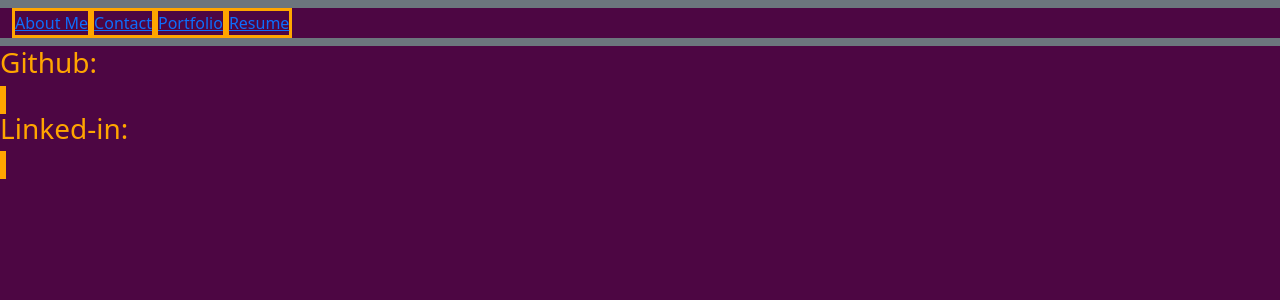
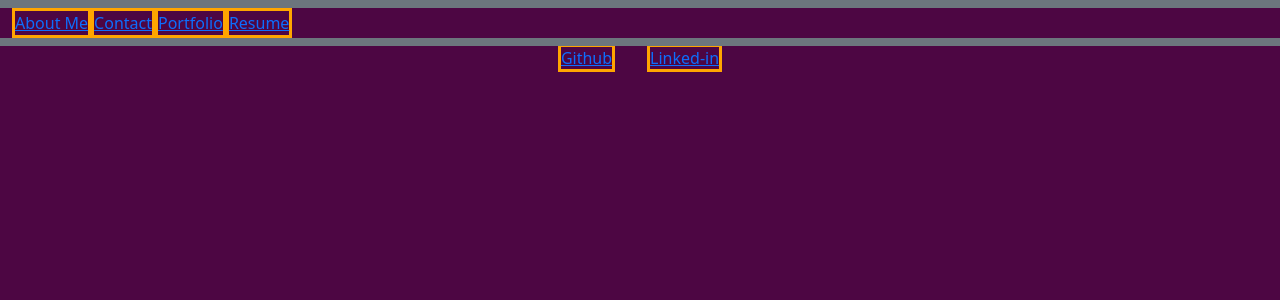
Before and after one commit to Ali-Aldawoodi/Ali-Aldawoodi-Portfolio, a React (Vite) app: page /portfolio in a window 1280 px wide. Shown: the top 300 px of the page. Built offline with nearby package versions, Linux system fonts and the light colour scheme.

Commit message:
Added Footer

```diff
--- a/src/components/Footer.jsx
+++ b/src/components/Footer.jsx
@@ -2,15 +2,13 @@ import React from 'react';
 
 export default function Footer() {
     return (
-        <div className='.col.align-self-center'>
-            <div>
-                <h3>Github:</h3>
-                <a href="https://github.com/Ali-Aldawoodi"></a>
+        <div className="d-flex justify-content-center">
+            <div className='pe-3'>
+                <a href="https://github.com/Ali-Aldawoodi">Github</a>
             </div>
 
-            <div>
-            <h3>Linked-in:</h3>
-            <a href="www.linkedin.com/in/ali-aldawoodi-75964420a"></a>
+            <div className='ps-3'>
+            <a href="https://www.linkedin.com/in/ali-aldawoodi-75964420a/">Linked-in</a>
             </div>
         </div>
 
```
